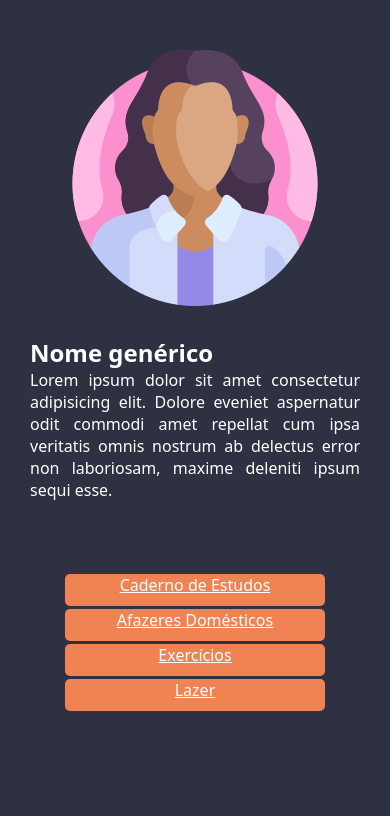
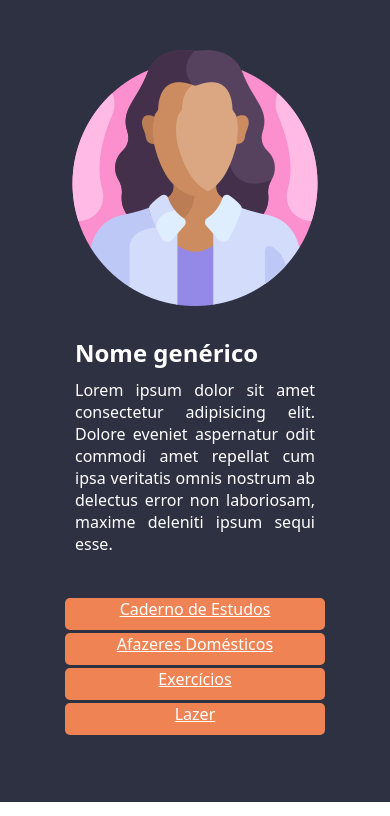
Before and after one commit to desatinar/criacao-layout, a plain HTML site: page index.html in a window 390 px wide. Shown: the top 816 px of the page. Drawn offline with Linux system fonts and the light colour scheme.

Commit message:
retirado códigos duplicados do @media. alterado tamanho de maximo de altura

```diff
--- a/style.css
+++ b/style.css
@@ -73,7 +73,8 @@ li.styled-li a {
     text-align: center;
 }
 
-.day-container, .night-container {
+.day-container,
+.night-container {
     overflow-y: auto;
     display: flex;
     flex-direction: column;
@@ -101,6 +102,7 @@ h1 {
     color: #FFFFFF;
     margin-top: 25px;
 }
+
 .remove-task {
     margin-left: 5px;
     border-radius: 5px;
@@ -151,32 +153,34 @@ input {
     background-color: #fec89a;
 }
 
-@media (max-width: 800px){
+@media (max-width: 800px) {
     .wrapper {
-        display: flex;
-        height: 100vh;
         flex-wrap: wrap;
     }
 
     .info {
-        display: flex;
-        flex-direction: column;
-        flex-wrap: wrap;
-        align-items: center;
         min-width: 100vw;
-        min-height: 100vh;
-        background-color: #2D3142;
+        min-height: 95vh;
     }
 
     #personal-text-info {
-        color: #FFFFFF;
-        text-align: justify;
-        margin-top: 0;
-        padding: 0px 30px 0px 30px;
-        font-weight: 400;
+        max-width: 300px;
+    }
+
+    .wrapper-li {
+        margin-top: 40px;
     }
 
     main {
         min-height: 100vh;
     }
+
+    h1 {
+        margin-top: 20px;
+    }
+
+    .day-container, .night-container {
+        overflow-y: auto;
+        overflow-x: auto;
+    }
 }
```
